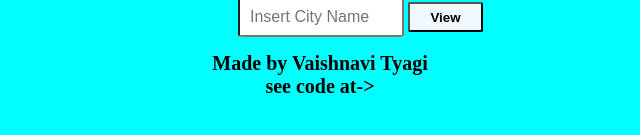
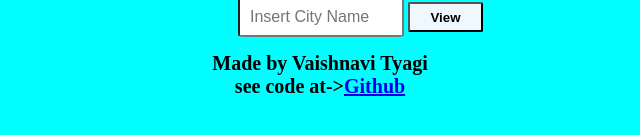
Before and after one commit to vaisht23/WEATHER-APP, a plain HTML site: page index.html in a window 1280 px wide. Shown: the part 211-346 px from the top of the page, without its empty margins (320-960 px from the left). Drawn offline with Linux system fonts and the light colour scheme.

Commit message:
Update index.html

```diff
--- a/index.html
+++ b/index.html
@@ -27,7 +27,7 @@
         </div>
         <footer >
             <div>Made by Vaishnavi Tyagi</div>
-            <div id="github-link">see code at-></div>
+            <div id="github-link">see code at-><a href="https://github.com/vaisht23/WEATHER-APP">Github</a></div>
 
         </footer>
          <div class="for-output" id="output"></div>
```
